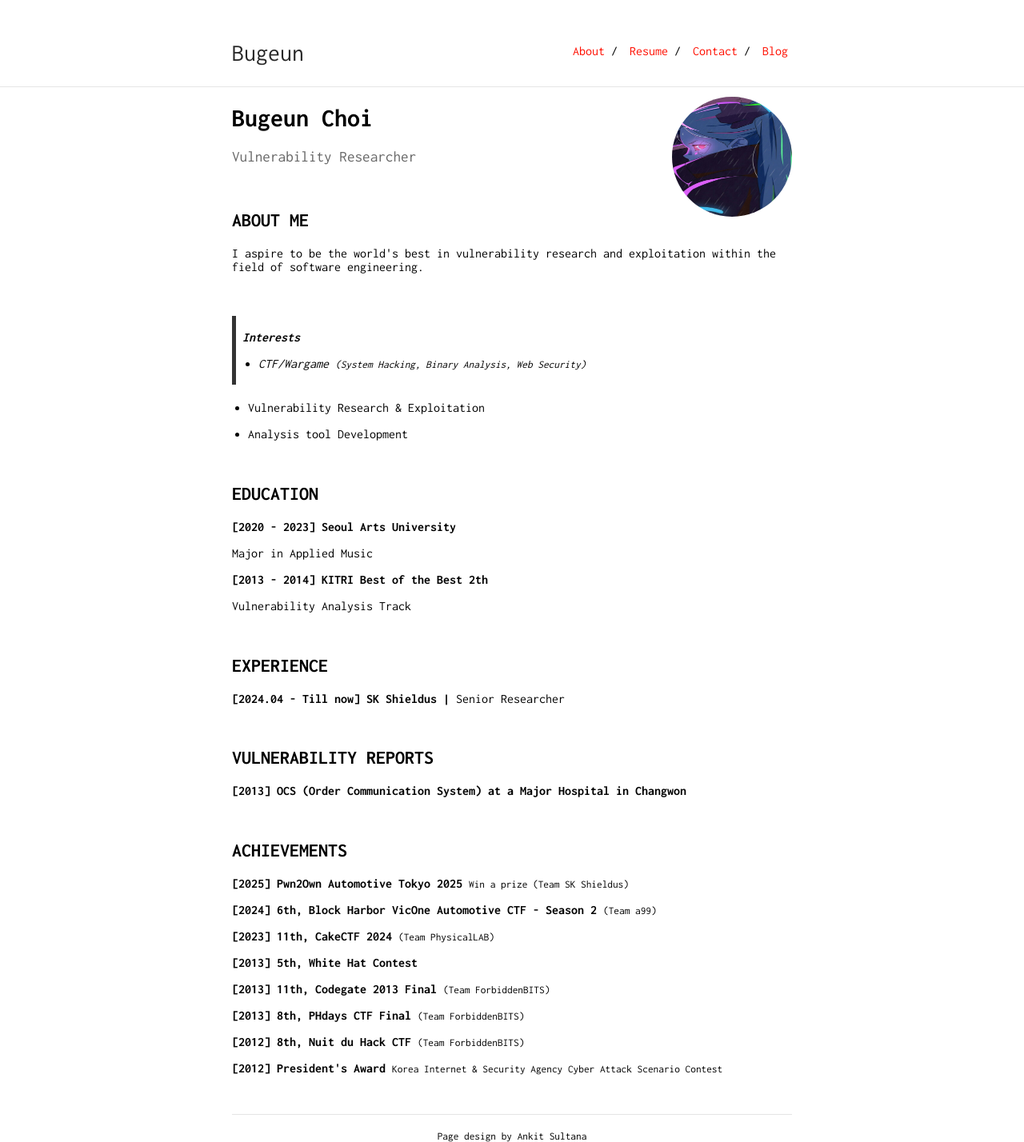
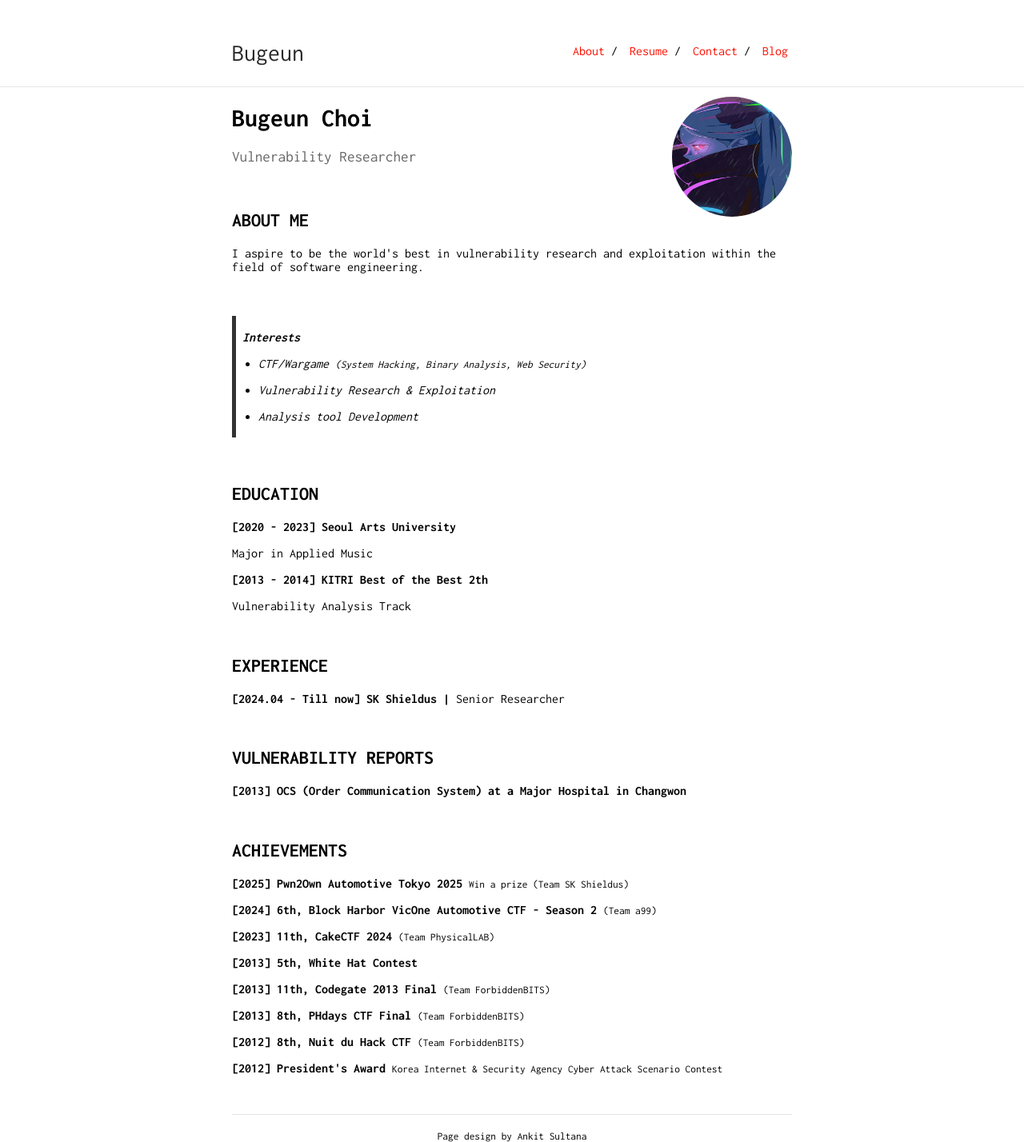
Before and after one commit to Bugeun/bugeun.github.io, a Jekyll site: the page built from index.md, in a window 1280 px wide. Shown: the whole page at 80% size. Built offline with Jekyll 4.4.1, drawn with Linux system fonts in a browser that asks for light colours.

```diff
--- a/index.md
+++ b/index.md
@@ -16,11 +16,9 @@ Vulnerability Researcher
 
 
 ><b>Interests<b>
-* CTF/Wargame <small>(System Hacking, Binary Analysis, Web Security)</small>
-
-* Vulnerability Research & Exploitation
-
-* Analysis tool Development
+* <p>CTF/Wargame <small>(System Hacking, Binary Analysis, Web Security)</small></p>
+* <p>Vulnerability Research & Exploitation</p>
+* <p>Analysis tool Development</p>
 
 <!--
 <section>
```
